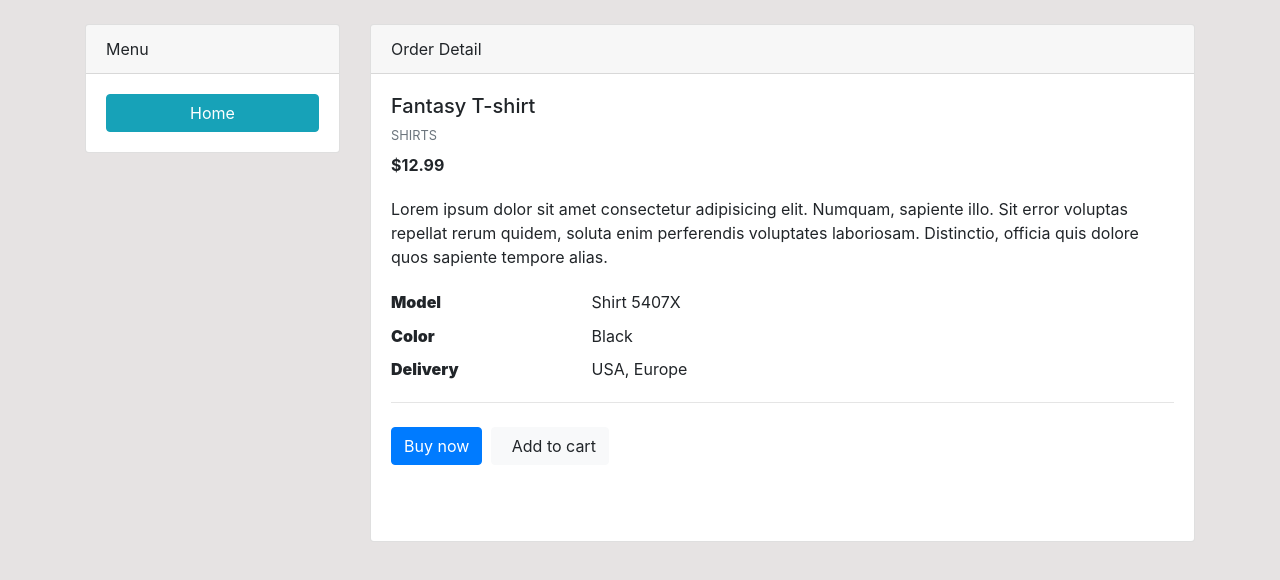
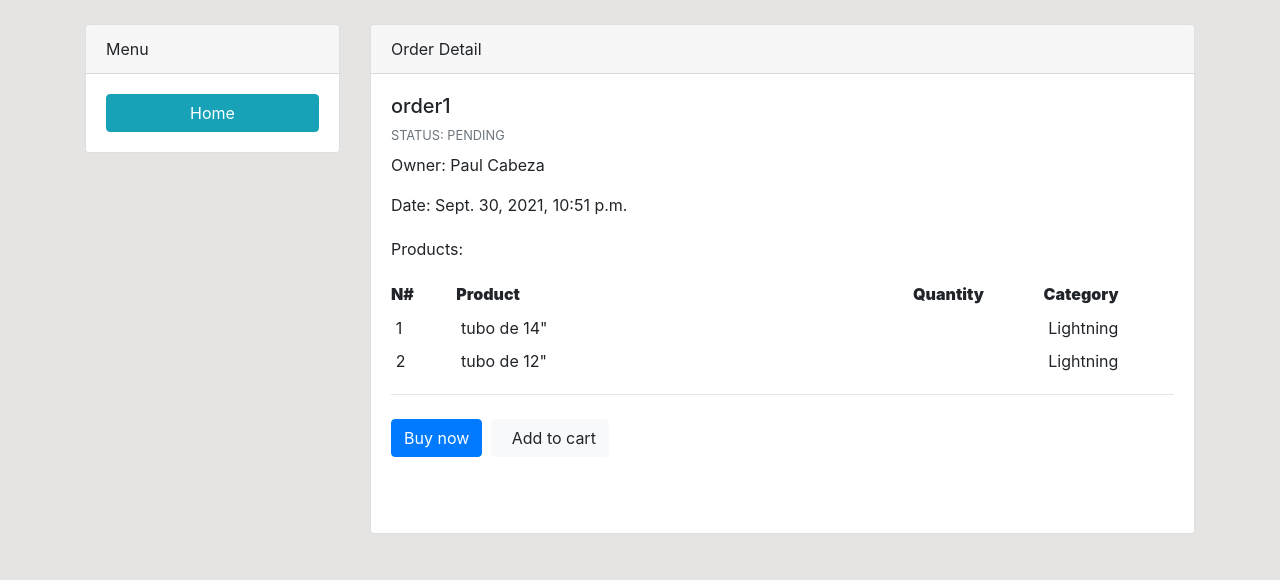
Before and after one commit to PaulCabeza/orders-mgmt-melectric, a Django app: page /order-detail/1 in a window 1280 px wide. Shown: the part 56-636 px from the top of the page. Run offline with Django 3.2, Linux system fonts and the light colour scheme; a user stored in the database is signed in; data comes from the database, SQL or seed files in the repository; both versions use the stored data as it was after the commit; some libraries are stand-ins or nearby versions.

Commit message:
order-detail started, not yet listing the quantity of products

```diff
--- a/dashboard/views.py
+++ b/dashboard/views.py
@@ -12,7 +12,10 @@ from .forms import ProductForm, OrderForm
 @login_required
 def order_detail(request, id):
     order = Order.objects.get(pk=id)
-    return render(request, "dashboard/order_detail.html", {})
+    context = {
+        'order': order
+    }
+    return render(request, "dashboard/order_detail.html", context)
 
 
 
@@ -35,13 +38,15 @@ def new_order(request):
         # save m2m products in this order
         for prod, quan in zip(products, quantities):
             order_form.products.add(prod, through_defaults={'quantity': quan})
-            return redirect('index')
+            message_successfull = "The order has been placed!"
+            # return redirect('index')
 
         context = {
             'description': description,
             'products': products,
             'user': request.user,
             'quantities': quantities,
+            'message_successfull': message_successfull
 
             }
     else:
--- a/templates/dashboard/order_detail.html
+++ b/templates/dashboard/order_detail.html
@@ -35,43 +35,32 @@
 
                         <div class="row">
                             <div class="col-md-12 ">
-                                <!-- <div class="col"> -->
 
-                                <div id="mdb-lightbox-ui"></div>
-
-                                <div class="mdb-lightbox">
-
-                                    <div class="row product-gallery mx-1">
-
-                                        <div class="col-12 mb-0">
-
-                                        </div>
-                                    </div>
-                                </div>
                             </div>
                             <div class="col-md-12">
 
-                                <h5>Fantasy T-shirt</h5>
-                                <p class="mb-2 text-muted text-uppercase small">Shirts</p>
-                                <p><span class="mr-1"><strong>$12.99</strong></span></p>
-                                <p class="pt-1">Lorem ipsum dolor sit amet consectetur adipisicing elit. Numquam, sapiente illo. Sit
-                                    error voluptas repellat rerum quidem, soluta enim perferendis voluptates laboriosam. Distinctio,
-                                    officia quis dolore quos sapiente tempore alias.</p>
+                                <h5>{{order.description}}</h5>
+                                <p class="mb-2 text-muted text-uppercase small">Status: {{order.status}}</p>
+                                <p><span class="mr-1">Owner: {{order.user.first_name}} {{order.user.last_name}} </span></p>
+                                <p><span class="mr-1">Date: {{order.created}} </span></p>
+                                <p class="pt-1">Products:</p>
                                     <div class="table-responsive">
                                         <table class="table table-sm table-borderless mb-0">
                                             <tbody>
                                                 <tr>
-                                                    <th class="pl-0 w-25" scope="row"><strong>Model</strong></th>
-                                                    <td>Shirt 5407X</td>
+                                                    <th class="pl-0 col-1" scope="row"><strong>N#</strong></th>
+                                                    <th class="pl-0 col-7" scope="row"><strong>Product</strong></th>
+                                                    <th class="pl-0 col-2" scope="row"><strong>Quantity</strong></th>
+                                                    <th class="pl-0 col-2" scope="row"><strong>Category</strong></th>
                                                 </tr>
+                                                {% for product in order.products.all %}
                                                 <tr>
-                                                    <th class="pl-0 w-25" scope="row"><strong>Color</strong></th>
-                                                    <td>Black</td>
+                                                    <td>{{forloop.counter}}</td>
+                                                    <td>{{ product.product_name }}</td>
+                                                    <td>{{ product. }}</td>
+                                                    <td>{{ product.category }}</td>
                                                 </tr>
-                                                <tr>
-                                                    <th class="pl-0 w-25" scope="row"><strong>Delivery</strong></th>
-                                                    <td>USA, Europe</td>
-                                                </tr>
+                                                {% endfor %}
                                             </tbody>
                                         </table>
                                     </div>
```
Also changed, not shown: templates/dashboard/new_order.html (+8 -0 lines), db.sqlite3.
